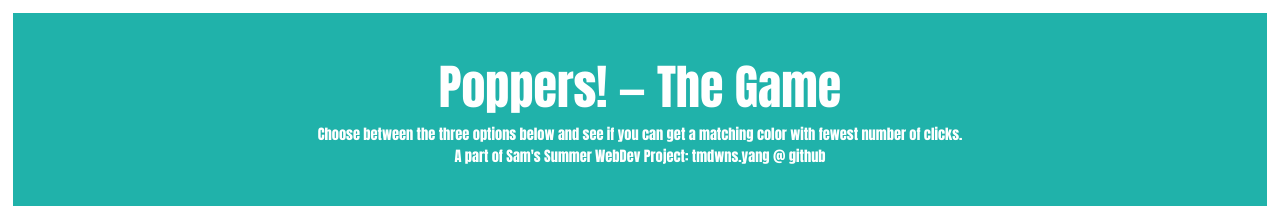
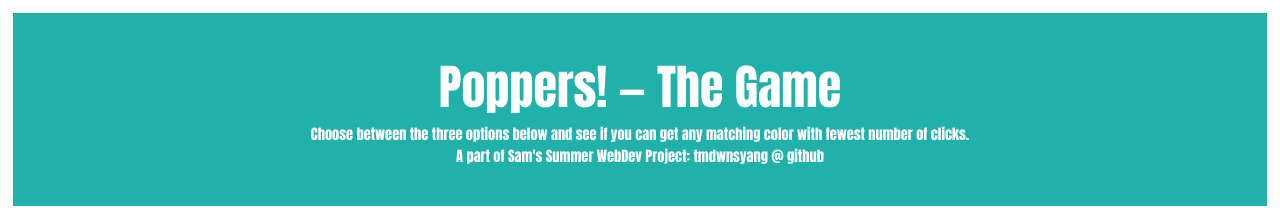
Before and after one commit to tmdwnsyang/poppers, a website with bundled scripts: page index.html in a window 1280 px wide. Shown: the top 208 px of the page. Built offline with nearby package versions, Linux system fonts and the light colour scheme; no server answers.

Commit message:
Update index.html

```diff
--- a/index.html
+++ b/index.html
@@ -13,8 +13,8 @@
   <div id="intro">
     <div id="subT" class="subIntro">Poppers! — The Game<br>
       <div style="font-size: 0.3em">Choose between the three options below and
-        see if you can get a matching color with fewest number of clicks.<br>
-        A part of Sam's Summer WebDev Project: tmdwns.yang @ github
+        see if you can get any matching color with fewest number of clicks.<br>
+        A part of Sam's Summer WebDev Project: tmdwnsyang @ github
       </div>
       <span id="timer" style = "visibility:visible"></span>
       <div class ="score"></div>
```
